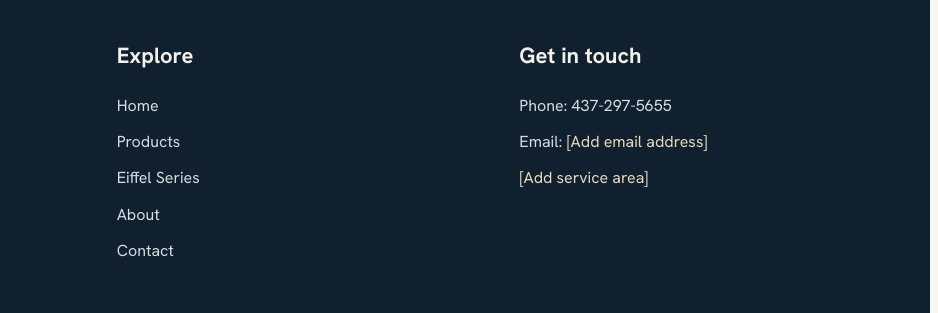
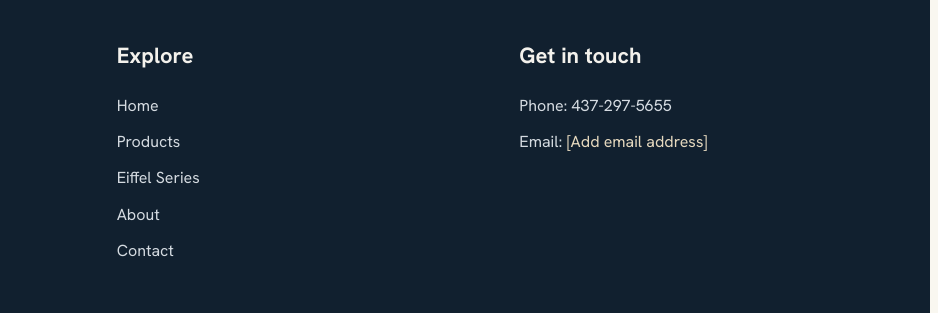
Before and after one commit to 17363109canadaltd-web/1989windows, a plain HTML site: page index.html in a window 1280 px wide. Shown: the part 805-1118 px from the top of the page, 342-1280 px from the left. Drawn offline with Linux system fonts and the light colour scheme.

Commit message:
Remove service area placeholder from Get in touch

```diff
--- a/index.html
+++ b/index.html
@@ -565,7 +565,6 @@ section[id] { scroll-margin-top: 84px; }
         <ul class="foot-links foot-contact">
           <li>Phone: <a href="tel:+14372975655">437-297-5655</a></li>
           <li>Email: <em class="ph">[Add email address]</em></li>
-          <li><em class="ph">[Add service area]</em></li>
         </ul>
       </div>
     </div>
```
